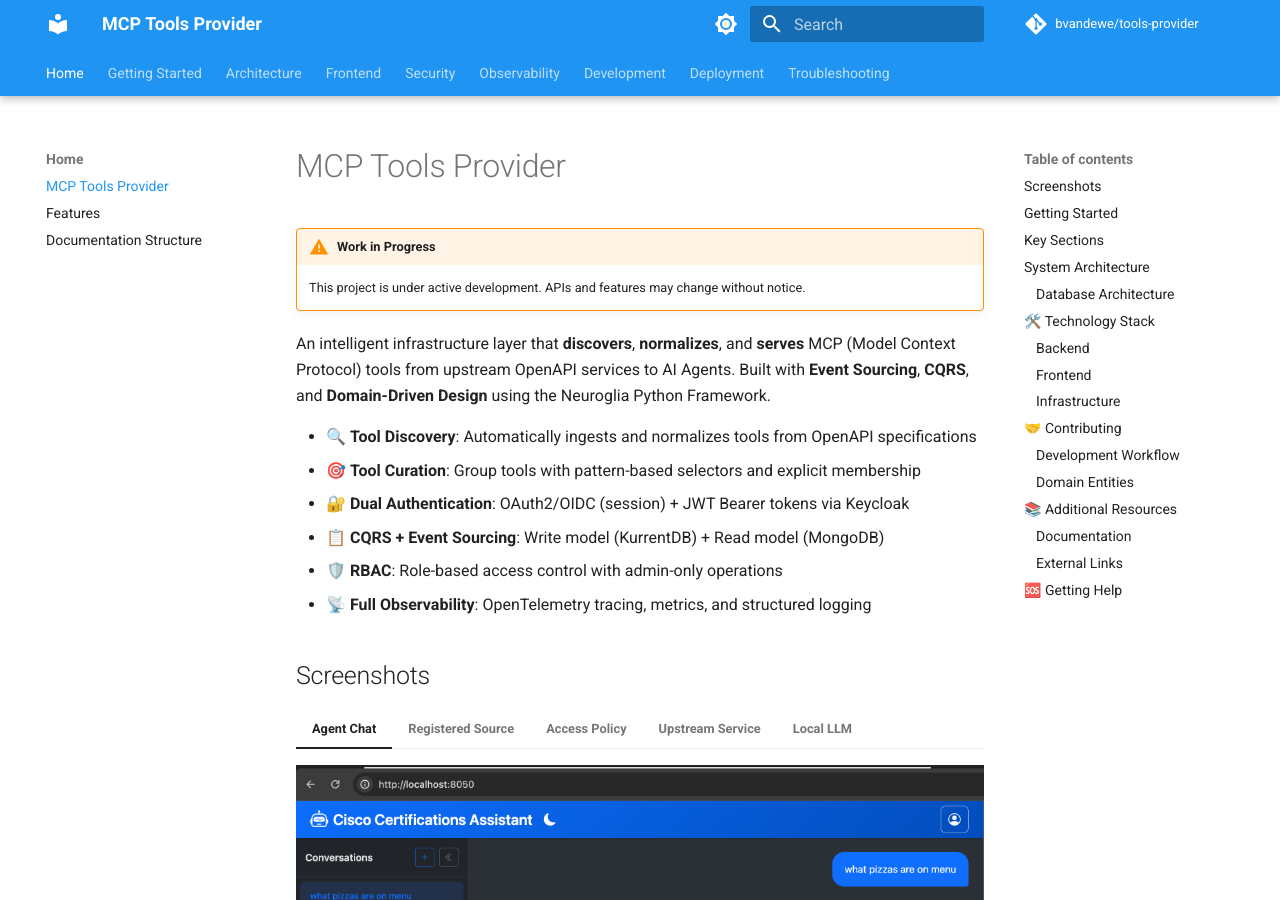
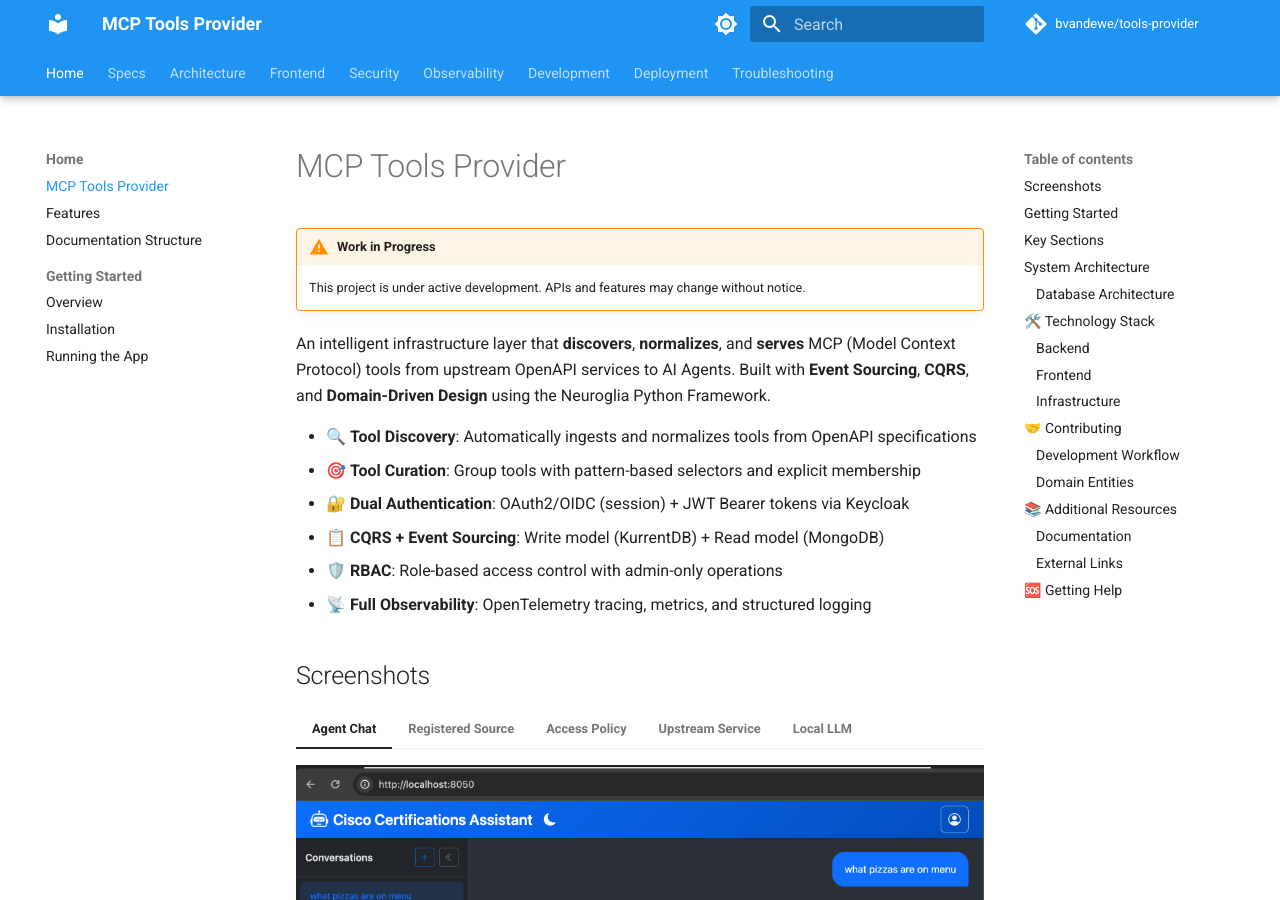
Before and after one commit to bvandewe/tools-provider, an MkDocs documentation site: the page built from docs/index.md, in a window 1280 px wide and 900 px high. Built offline with MkDocs 1.6.1 and Material for MkDocs 9.7.7, drawn with Linux system fonts in a browser that asks for light colours; comment, search, counter and statistics services are not loaded; some of the changed lines change nothing that is shown.

Commit message:
docs(nav): reorganize mkdocs navigation
- Move Getting Started under Home section
- Add Specs section with all spec documents
- Include all missing architecture and troubleshooting docs
- Fix broken token-exchange.md reference

```diff
--- a/mkdocs.yml
+++ b/mkdocs.yml
@@ -14,9 +14,19 @@
           - index.md
           - Features: features.md
           - Documentation Structure: documentation-structure.md
-    - Getting Started:
-          - Installation: getting-started/installation.md
-          - Running the App: getting-started/running-the-app.md
+          - Getting Started:
+                - Overview: getting-started.md
+                - Installation: getting-started/installation.md
+                - Running the App: getting-started/running-the-app.md
+    - Specs:
+          - Overview: specs/tools-provider.md
+          - Design Review: specs/design-review.md
+          - Implementation Plan: specs/implementation-plan.md
+          - Pattern Mapping: specs/pattern-mapping.md
+          - Agent Host:
+                - Low-Level Design: specs/agent-host-lld.md
+                - Implementation Plan: specs/agent-host-plan.md
+          - Integration Draft: specs/integration-draft.md
     - Architecture:
           - Overview: architecture/overview.md
           - System Integration: architecture/system-integration.md
@@ -24,6 +34,8 @@
           - Event Sourcing: architecture/event-sourcing.md
           - Data Layer: architecture/data-layer.md
           - Dependency Injection: architecture/dependency-injection.md
+          - Read Model Reconciliation: architecture/read-model-reconciliation.md
+          - MCP Protocol Decision: architecture/mcp-protocol-decision.md
     - Frontend:
           - WebComponents & SSE: frontend/web-components.md
           - Build Process: frontend/build-process.md
@@ -32,6 +44,7 @@
           - Authentication Flows: security/authentication-flows.md
           - Authorization: security/authorization.md
           - Session Management: security/session-management.md
+          - Keycloak Token Exchange: security/keycloak-token-exchange-setup.md
           - Security Best Practices: security/security.md
     - Observability:
           - Overview: observability/overview.md
@@ -48,11 +61,13 @@
           - Documentation: development/documentation-config.md
     - Deployment:
           - Docker Environment: deployment/docker-environment.md
+          - Docker Development: infrastructure/docker-environment.md
           - GitHub Pages: deployment/github-pages-setup.md
     - Troubleshooting:
           - Common Issues: troubleshooting/common-issues.md
           - Circuit Breaker: troubleshooting/circuit-breaker.md
-          - Token Exchange Problems: troubleshooting/token-exchange.md
+          - Token Exchange Case Study: troubleshooting/token-exchange-case-study.md
+          - Neuroglia Mongo Import: troubleshooting/neuroglia-mongo-import.md
           - FAQ: troubleshooting/faq.md
 
 theme:
```
